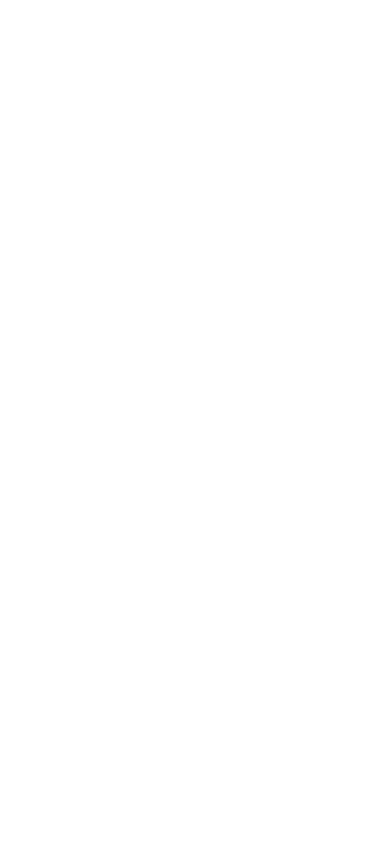
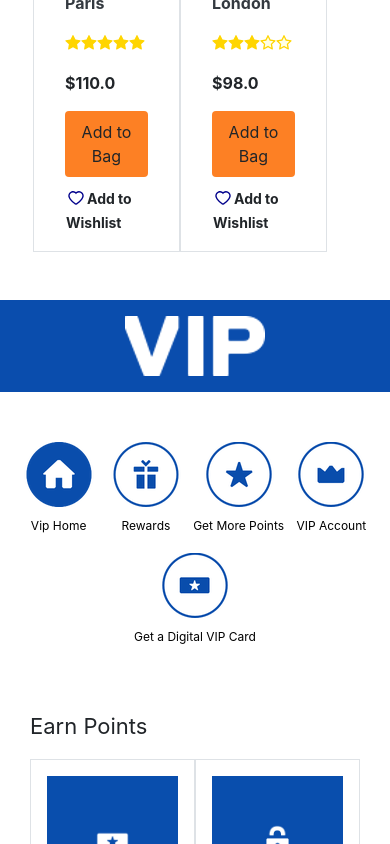
Before and after one commit to emanelmaddawyy/legofinalproject, a React (Create React App) app: page / in a window 390 px wide. Shown: the part 2753-3597 px from the top of the page. Before the commit the page ends 844 px from the top, so only its background shows below. Built offline with nearby package versions, Linux system fonts and the light colour scheme.

Commit message:
Working on VIP Page responsivity

```diff
--- a/src/Pages/HomePage.js
+++ b/src/Pages/HomePage.js
@@ -8,6 +8,8 @@
         return(
             <>
                 <Productslider />
+                <ProductsList />
+                <Vip />
             </>
 
         )
--- a/src/components/Slider/Slider.css
+++ b/src/components/Slider/Slider.css
@@ -105,6 +105,9 @@
   .earnPointsIcons li{
     position: relative;
   }
+  .earnPointsIcons li:hover{
+    cursor: pointer;
+  }
 
   .earnPointsIcons li .earnBtn{
     position: absolute;
```
